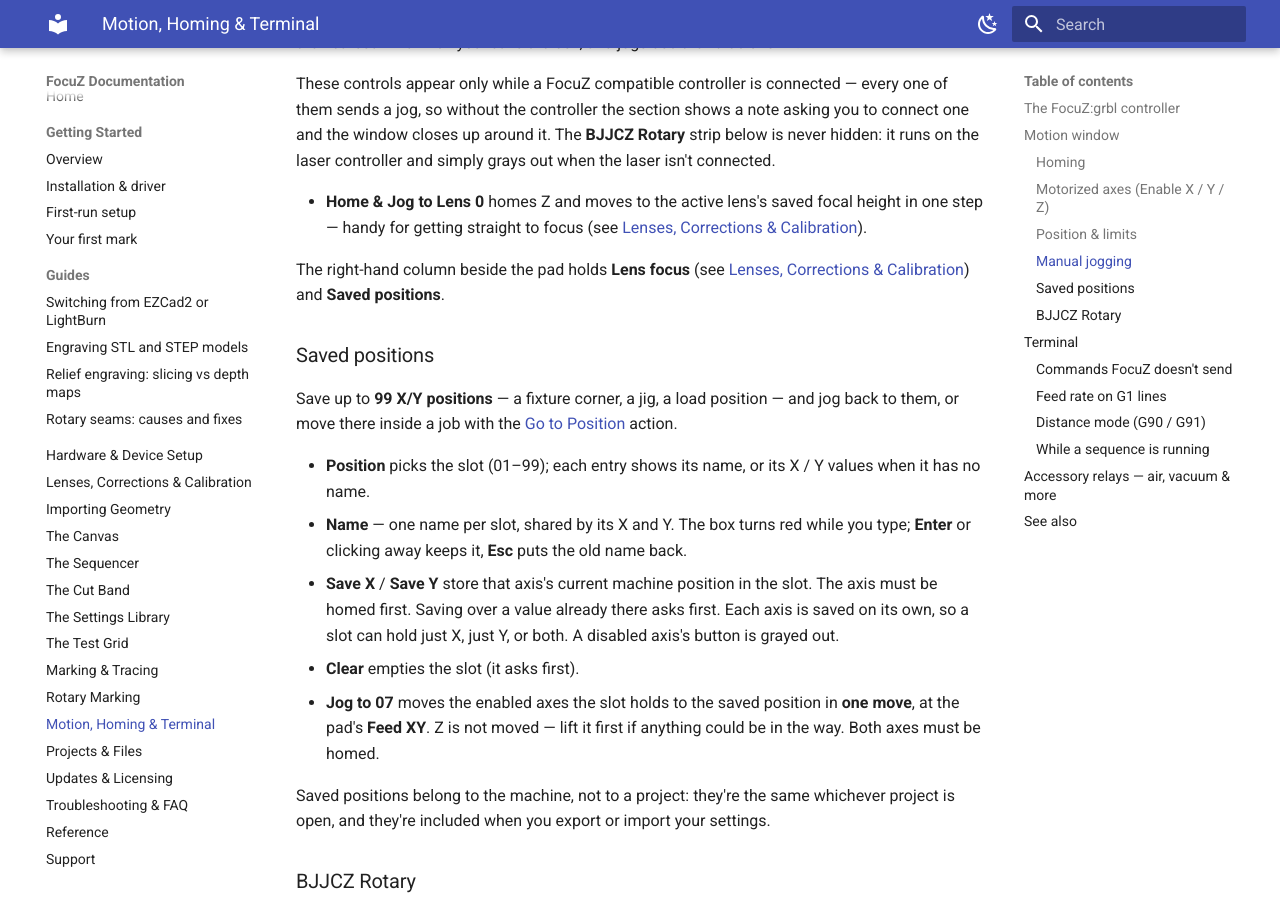
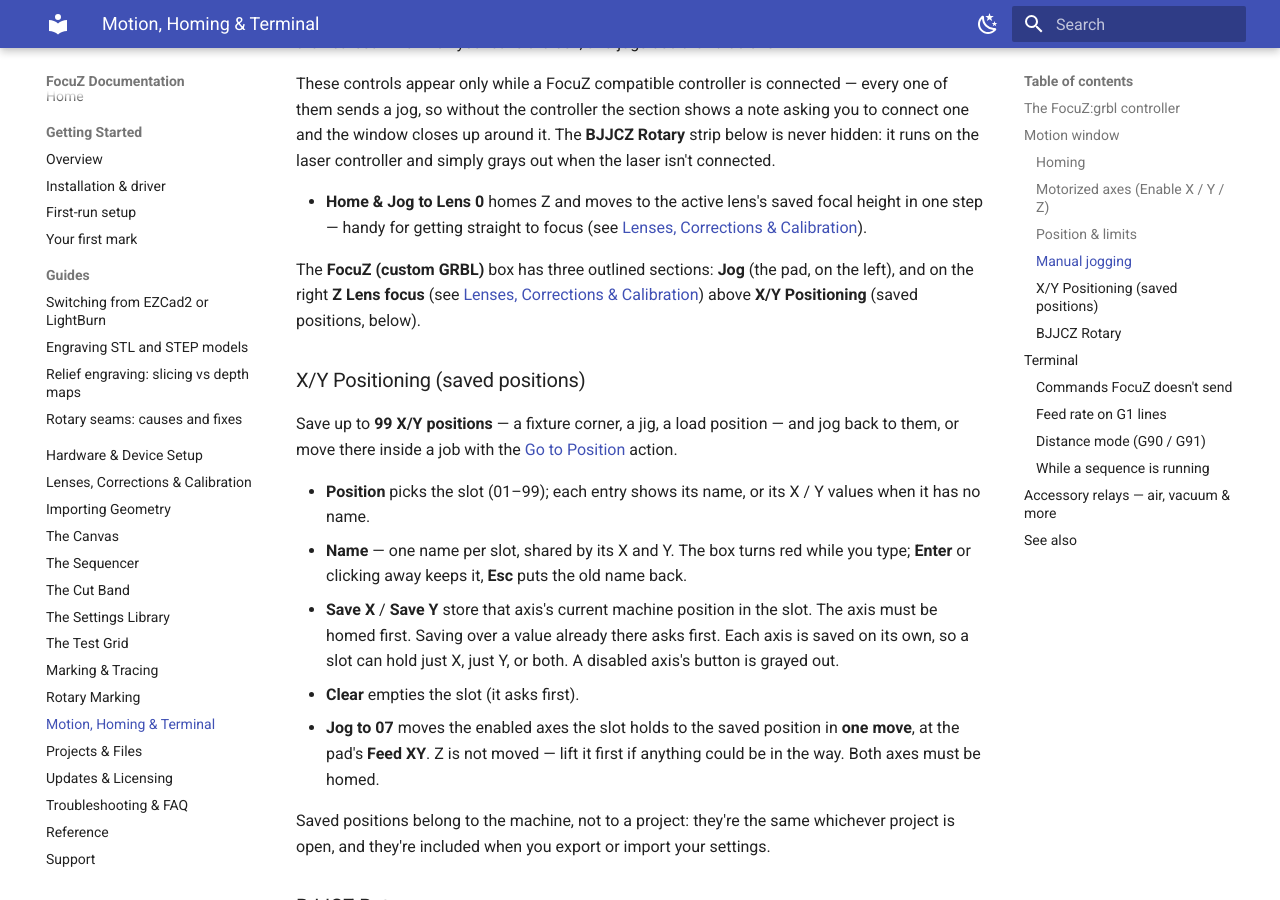
Before and after one commit to Lokahi-Shop/focuz-docs, an MkDocs documentation site: the page built from docs/jog-terminal.md, in a window 1280 px wide and 900 px high, scrolled down 3062 px. Built offline with MkDocs 1.6.1 and Material for MkDocs 9.7.7, drawn with Linux system fonts in a browser that asks for light colours.

Commit message:
Motion window: Jog, Z Lens focus and X/Y Positioning sections
Co-Authored-By: Claude Opus 5.5 <noreply@anthropic.com>

```diff
--- a/docs/jog-terminal.md
+++ b/docs/jog-terminal.md
@@ -38,7 +38,7 @@ reopen it from the menu at any time.
 - **Home X / Home Y keep the lens out of the way.** With Z enabled, FocuZ first lifts Z to the top of its
   travel (just below the Z switch — your controller's homing pull-off, `$27Z`) and remembers where it was. If Z
   isn't homed yet, Z homes first instead — FocuZ tells you, because Z's current position is then lost. Then the
-  axis homes, FocuZ offers to move it to one of your [saved positions](#saved-positions), and finally asks
+  axis homes, FocuZ offers to move it to one of your [saved positions](#xy-positioning-saved-positions), and finally asks
   **Return Z to MPos …?** Answer **No** to leave Z up — homing the other axis right after won't lift or ask
   again, and offers the Z return at its end. With Z disabled, FocuZ warns you to make sure nothing on Z —
   especially the lens — is in the way. The **Home** button on the **Homing Required** message (shown when a
@@ -118,10 +118,11 @@ controller and simply grays out when the laser isn't connected.
 - **Home & Jog to Lens 0** homes Z and moves to the active lens's saved focal height in one step — handy
   for getting straight to focus (see [Lenses, Corrections & Calibration](lenses-corrections.md)).
 
-The right-hand column beside the pad holds **Lens focus** (see
-[Lenses, Corrections & Calibration](lenses-corrections.md)) and **Saved positions**.
+The **FocuZ (custom GRBL)** box has three outlined sections: **Jog** (the pad, on the left), and on the right
+**Z Lens focus** (see [Lenses, Corrections & Calibration](lenses-corrections.md)) above **X/Y Positioning**
+(saved positions, below).
 
-### Saved positions
+### X/Y Positioning (saved positions)
 
 Save up to **99 X/Y positions** — a fixture corner, a jig, a load position — and jog back to them, or move
 there inside a job with the [Go to Position](sequencer.md) action.
```
Also changed, not shown: docs/lenses-corrections.md (+3 -3 lines), docs/sequencer.md (+1 -1 lines).
